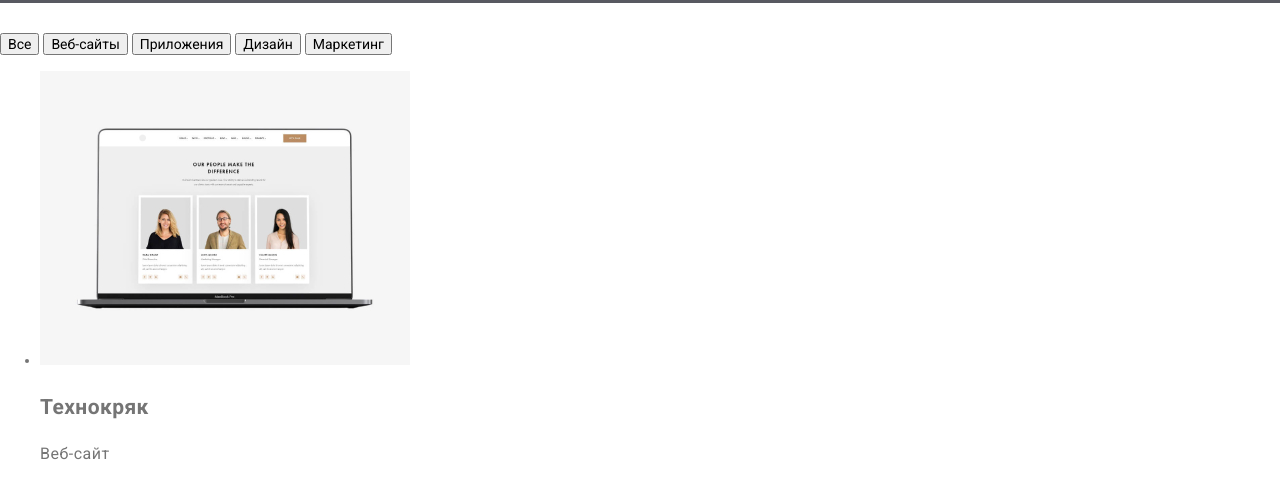
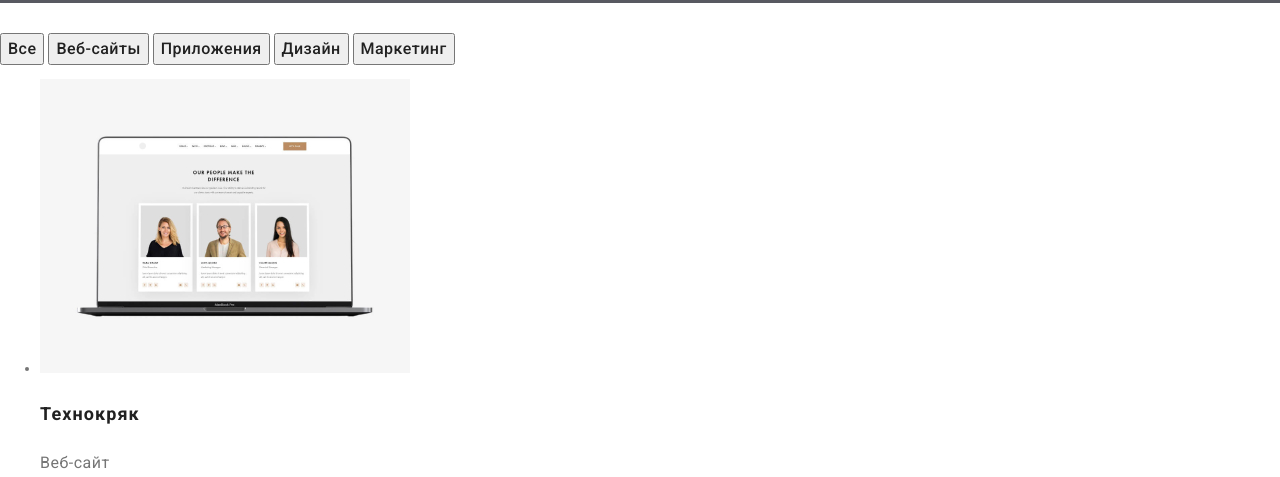
Before and after one commit to Margo28/goit-markup-hw-02, a plain HTML site: page portfolio.html in a window 1280 px wide. Shown: the part 266-743 px from the top of the page. Drawn offline with Linux system fonts and the light colour scheme.

Commit message:
Добавляет стили

```diff
--- a/css/styles.css
+++ b/css/styles.css
@@ -68,10 +68,6 @@ h1{
 .nav-link:hover,
 .nav-link:focus{
     color: var(--accent-color)
-}
-
-.nav-list .nav-link .current{
-    color: var(--accent-color);
 }
 
 .primary-button{
@@ -151,3 +147,33 @@ h1{
 .link-social:focus{
    color: var(--accent-color);
 }
+
+/* Портфолио  */
+.filter{
+    font-weight: 500;
+    font-size: 16px;
+    line-height: 26px;
+    text-align: center;
+    letter-spacing: 0.03em;
+    color: var(--secondary-title-color);
+}
+.filter:hover,
+.filter:focus{
+   color: var(--title-text-color);
+   background-color: var(--accent-color);
+}
+
+.portfolio-titles{
+    font-weight: bold;
+    font-size: 18px;
+    line-height: 2;
+    letter-spacing: 0.06em;
+    color: var(--secondary-title-color);
+}
+
+.portfolio-description{
+    font-size: 16px;
+    line-height: 1.875;
+    letter-spacing: 0.03em;
+    color: var(--main-text-color);
+}
```
